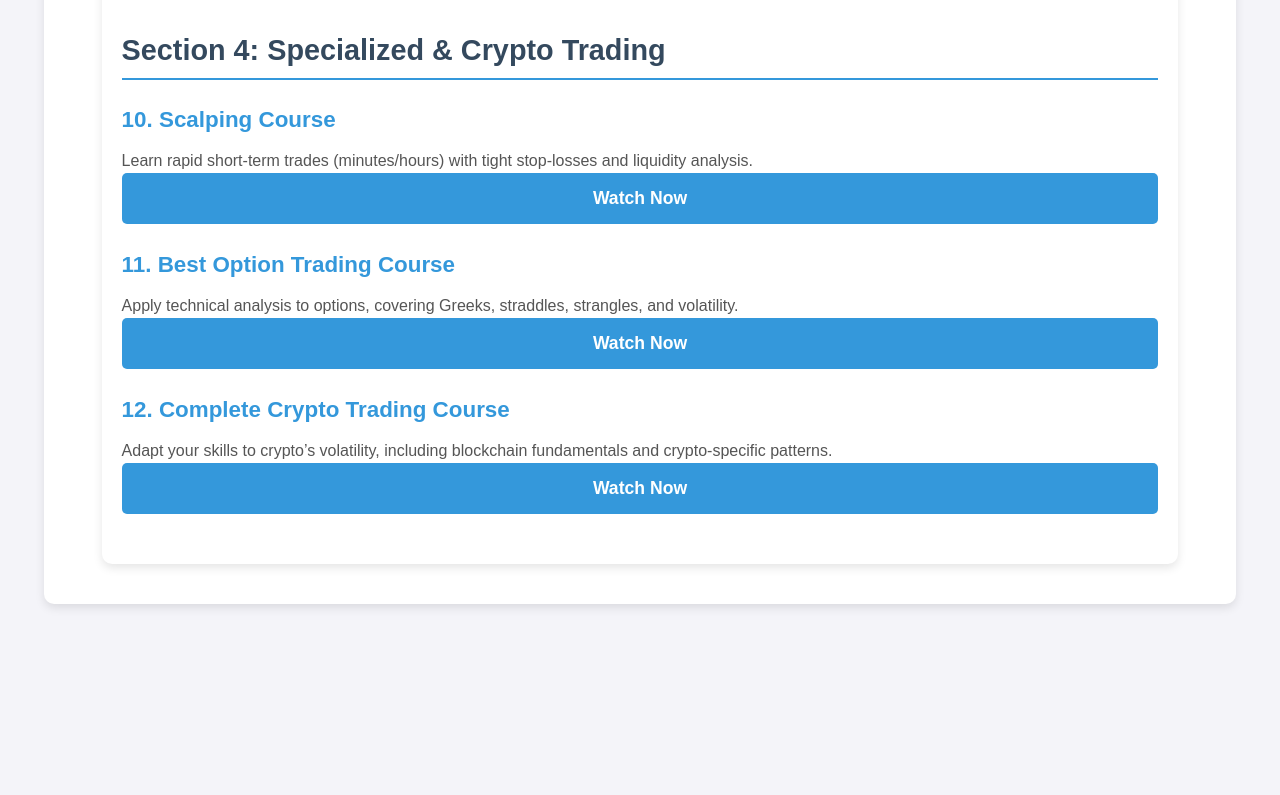
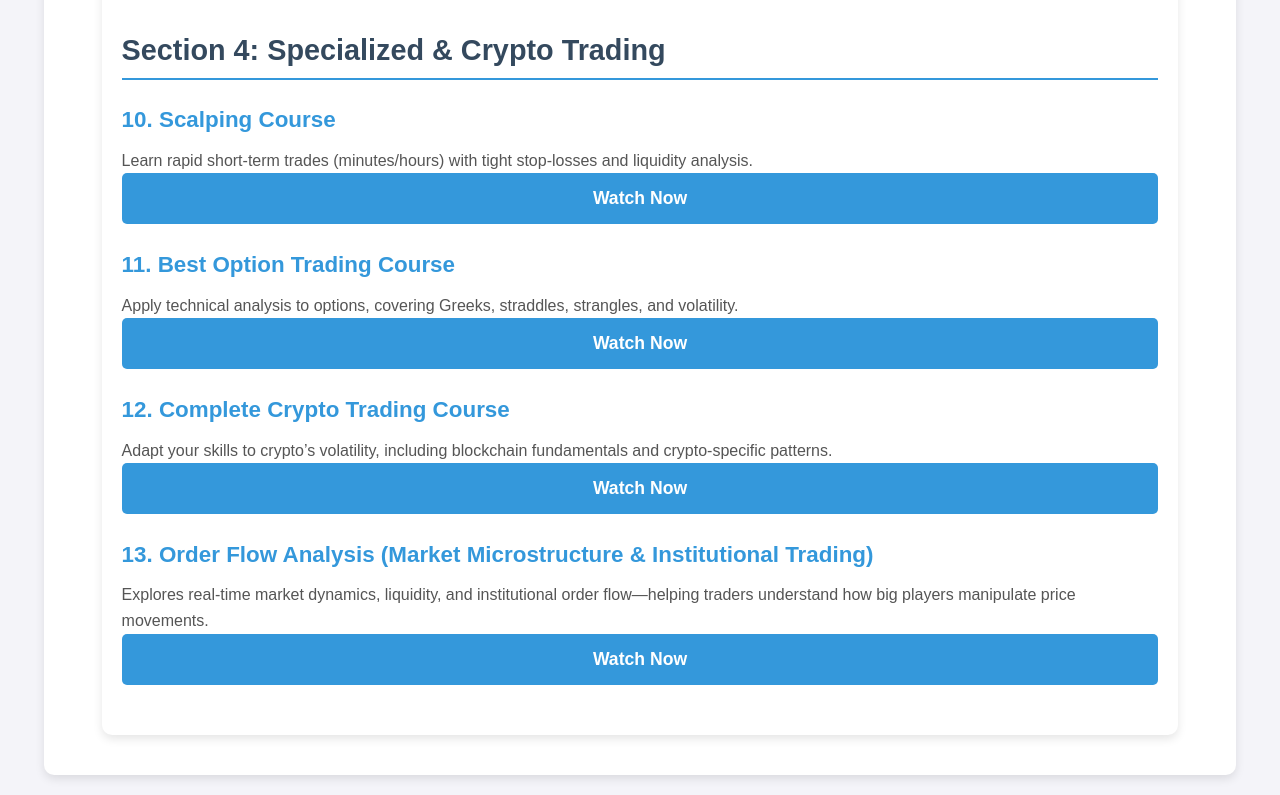
Before and after one commit to traderzguide/tradingroadmap, a plain HTML site: page index.html in a window 1280 px wide. Shown: the part 1783-2578 px from the top of the page. Before the commit the page ends 2407 px from the top, so only its background shows below. Drawn offline with Linux system fonts and the light colour scheme.

Commit message:
Update index.html

```diff
--- a/index.html
+++ b/index.html
@@ -103,6 +103,12 @@
         <button class="watch-now-btn" onclick="redirectTo('https://linkcuts.org/qimk6pt8')">Watch Now</button>
       </div>
 
+   <div>
+        <h3>13. Order Flow Analysis (Market Microstructure & Institutional Trading)</h3>
+        <p>Explores real-time market dynamics, liquidity, and institutional order flow—helping
+           traders understand how big players manipulate price movements.</p>
+        <button class="watch-now-btn" onclick="redirectTo('https://encr.pw/Orderflow')">Watch Now</button>
+      </div>
 
 </div>
 
```
